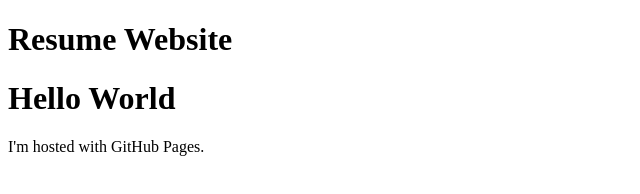
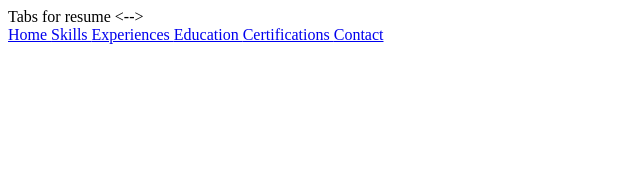
Before and after one commit to C0DEJ3FF/-C0DEJ3FF.github.io, a plain HTML site: page index.html in a window 1280 px wide. Shown: the whole page, without its empty margins (0-640 px from the left). Drawn offline with Linux system fonts and the light colour scheme.

Commit message:
index.html
adding tabs to resume website

```diff
--- a/index.html
+++ b/index.html
@@ -1,11 +1,24 @@
 <!DOCTYPE html>
 <html>
-  <h1>
-    <titile>Resume Website </titile>
-  </h1>
+  <title>Portfolio website</title>
+<!--> Tabs for resume <-->
+<body>
+  <header>
+    <nav>
+      <a href= "#" class = "active"> Home <a/>
+      <a href= "#" class = "active"> Skills <a/>
+      <a href= "#" class = "active"> Experiences <a/>
+      <a href= "#" class = "active"> Education <a/>
+      <a href= "#" class = "active"> Certifications <a/>
+      <a href= "#" class = "active"> Contact <a/>
+    </nav>
+  </header>
+</body>
 
-<body>
-<h1>Hello World</h1>
-<p>I'm hosted with GitHub Pages.</p>
-</body>
+
+
+
+
+
+
 </html>
```
